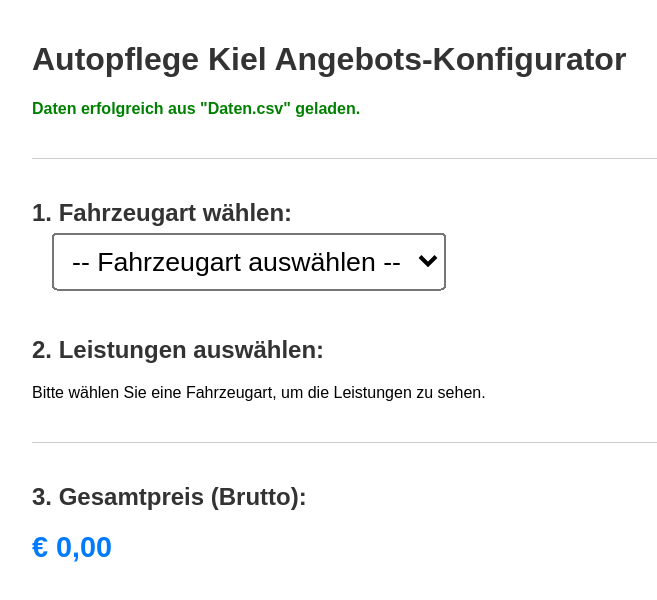
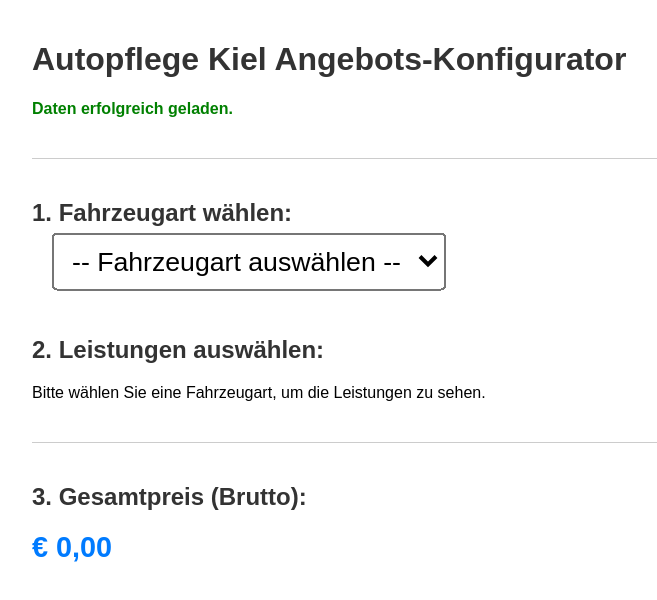
Before and after one commit to mathiasmilitzer-coder/Angebot_repo, a plain HTML site: page index.html in a window 1280 px wide. Shown: the whole page, without its empty margins (208-865 px from the left). Drawn offline with Linux system fonts and the light colour scheme.

Commit message:
Simplify success message in index.html

```diff
--- a/index.html
+++ b/index.html
@@ -125,7 +125,7 @@
 
         if (isValidData) {
             statusDiv.className = 'success';
-            statusDiv.textContent = `Daten erfolgreich aus "${CSV_FILE_PATH}" geladen.`;
+            statusDiv.textContent = `Daten erfolgreich geladen.`;
             populateVehicleFilter(vehicleTypes);
         } else {
             statusDiv.className = 'error';
```
